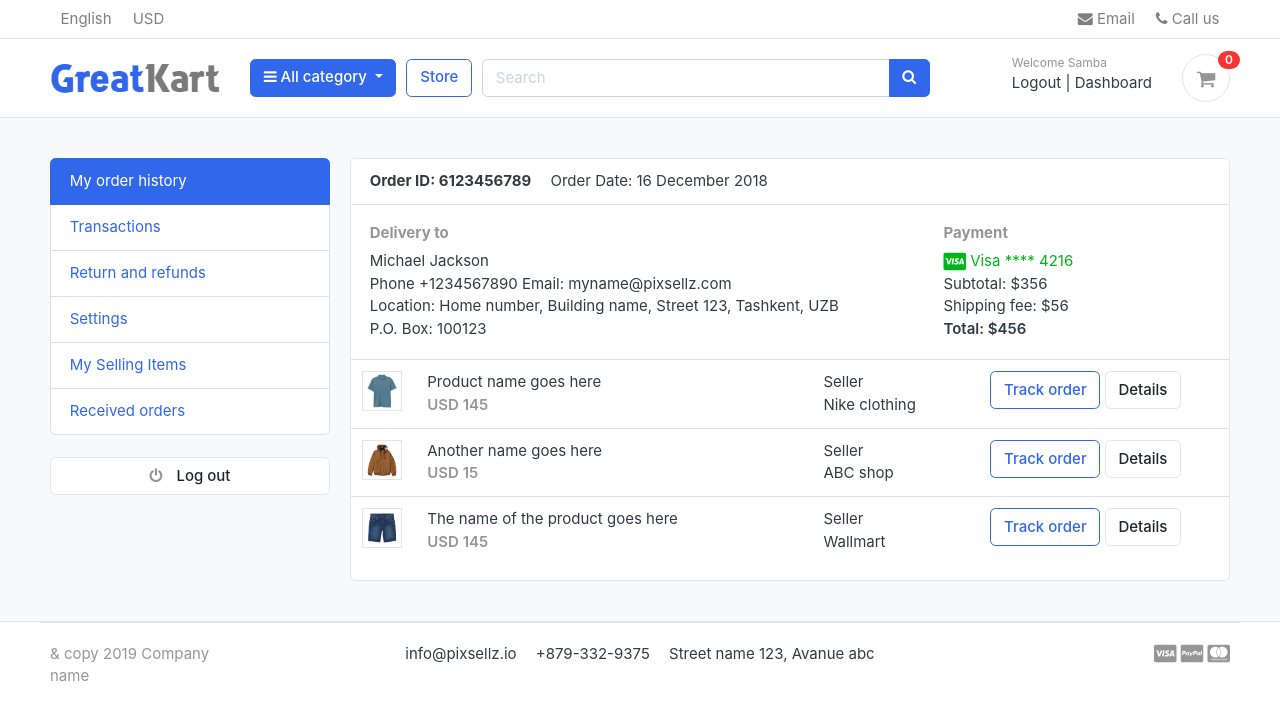
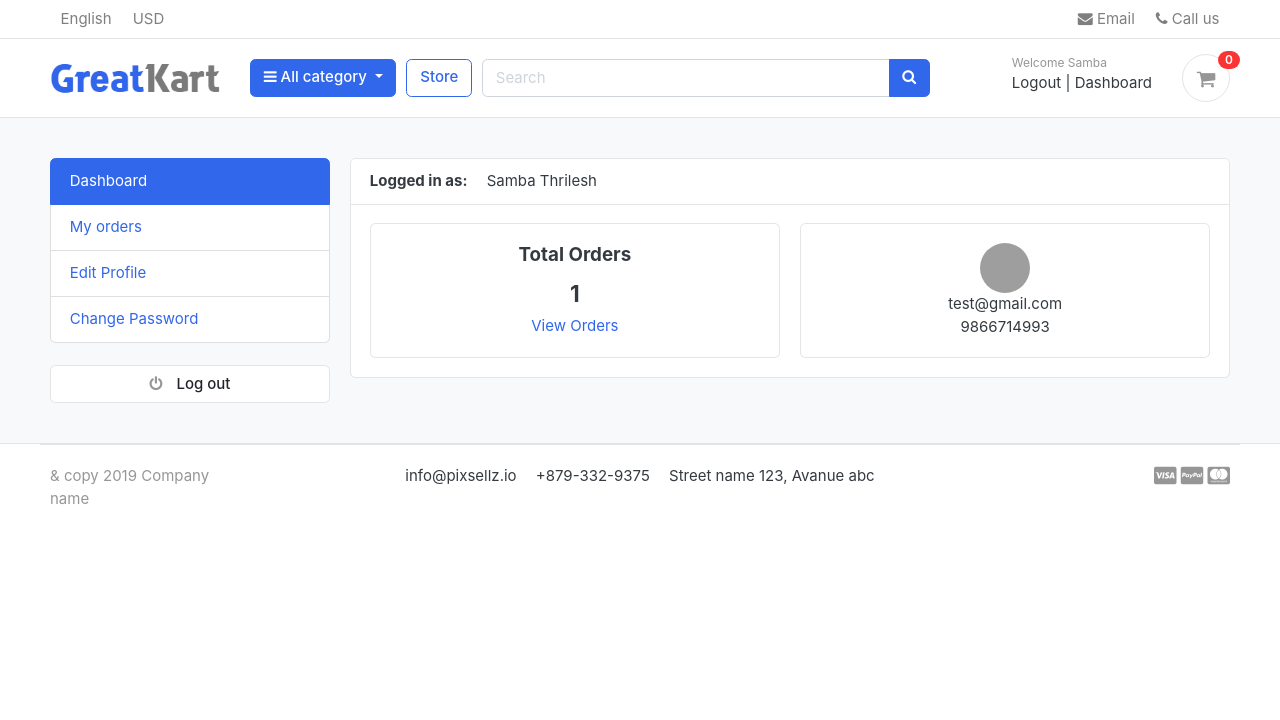
Before and after one commit to Thrilesh/Ecommerce-Project, a Django app: page /accounts/ in a window 1280 px wide. Shown: the top 720 px of the page. Run offline with Django 4.2, Linux system fonts and the light colour scheme; a user stored in the database is signed in; data comes from the database, SQL or seed files in the repository; both versions use the stored data as it was after the commit; parts of the project's set-up code (start-up, migrations or seed data) failed here and were passed over; some libraries are stand-ins or nearby versions; some web fonts are replaced; grey boxes are pictures that could not be loaded.

Commit message:
My Account Functionalities

```diff
--- a/PixelCart/templates/PixelCart/dashboard.html
+++ b/PixelCart/templates/PixelCart/dashboard.html
@@ -11,86 +11,38 @@
 
     <div class="container">
         <div class="row">
-        <aside class="col-md-3">
-            <!--   SIDEBAR   -->
-            <ul class="list-group">
-                <a class="list-group-item active" href="#"> My order history </a>
-                <a class="list-group-item" href="#"> Transactions </a>
-                <a class="list-group-item" href="#"> Return and refunds </a>
-                <a class="list-group-item" href="#">Settings </a>
-                <a class="list-group-item" href="#"> My Selling Items </a>
-                <a class="list-group-item" href="#"> Received orders </a>
-            </ul>
-            <br>
-            <a class="btn btn-light btn-block" href="{% url  "logout" %}"> <i class="fa fa-power-off"></i> <span class="text">Log out</span> </a>
-            <!--   SIDEBAR .//END   -->
-        </aside>
+            {% include "PixelCart/includes/dashboard_sidebar.html" %}
         <main class="col-md-9">
             <article class="card">
             <header class="card-header">
-                <strong class="d-inline-block mr-3">Order ID: 6123456789</strong>
-                <span>Order Date: 16 December 2018</span>
+                <strong class="d-inline-block mr-3">Logged in as:</strong>
+                <span>{{user.full_name}}</span>
             </header>
             <div class="card-body">
                 <div class="row">
-                    <div class="col-md-8">
-                        <h6 class="text-muted">Delivery to</h6>
-                        <p>Michael Jackson <br>
-                        Phone +1234567890 Email: myname@pixsellz.com <br>
-                        Location: Home number, Building name, Street 123,  Tashkent, UZB <br>
-                        P.O. Box: 100123
-                         </p>
+                    <div class="col-md-6">
+                        <div class="card">
+                            <div class="card-body"  style="text-align:center;">
+                                <h5 class="card-title">Total Orders</h5>
+                                <h4>{{order_count}}</h4>
+                                <a href="{% url 'my_orders' %}">View Orders</a>
+                                                       </div>
+                        </div>
                     </div>
-                    <div class="col-md-4">
-                        <h6 class="text-muted">Payment</h6>
-                        <span class="text-success">
-                            <i class="fab fa-lg fa-cc-visa"></i>
-                            Visa  **** 4216
-                        </span>
-                        <p>Subtotal: $356 <br>
-                         Shipping fee:  $56 <br>
-                         <span class="b">Total:  $456 </span>
-                        </p>
+                    <div class="col-md-6">
+                        <div class="card" style="text-align:center;">
+                            <div class="card-body" style="text-align:center;">
+                                <img src="{{userprofile.profile_picture.url}}" style="width:50px; height:50px; border-radius:50%"/>
+                                <p class="mb-0">{{user.email}}</p>
+                                <p>{{user.phone_number}}</p>
+
+                                                       </div>
+                        </div>
                     </div>
+
                 </div> <!-- row.// -->
             </div> <!-- card-body .// -->
-            <div class="table-responsive">
-            <table class="table table-hover">
-                <tr>
-                    <td width="65">
-                        <img src="../images/items/1.jpg" class="img-xs border">
-                    </td>
-                    <td>
-                        <p class="title mb-0">Product name goes here </p>
-                        <var class="price text-muted">USD 145</var>
-                    </td>
-                    <td> Seller <br> Nike clothing </td>
-                    <td width="250"> <a href="#" class="btn btn-outline-primary">Track order</a> <a href="#" class="btn btn-light"> Details </a> </td>
-                </tr>
-                <tr>
-                    <td>
-                        <img src="../images/items/2.jpg" class="img-xs border">
-                    </td>
-                    <td>
-                        <p class="title mb-0">Another name goes here </p>
-                        <var class="price text-muted">USD 15</var>
-                    </td>
-                    <td> Seller <br> ABC shop </td>
-                    <td> <a href="#" class="btn btn-outline-primary">Track order</a> <a href="#" class="btn btn-light"> Details </a> </td>
-                </tr>
-                <tr>
-                    <td>
-                        <img src="../images/items/3.jpg" class="img-xs border">
-                    </td>
-                    <td>
-                        <p class="title mb-0">The name of the product  goes here </p>
-                        <var class="price text-muted">USD 145</var>
-                    </td>
-                    <td> Seller <br> Wallmart </td>
-                    <td> <a href="#" class="btn btn-outline-primary">Track order</a> <a href="#" class="btn btn-light"> Details </a> </td>
-                </tr>
-            </table>
-            </div> <!-- table-responsive .end// -->
+
             </article> <!-- order-group.// -->
         </main>
     </div> <!-- row.// -->
--- /dev/null
+++ b/PixelCart/templates/PixelCart/includes/dashboard_sidebar.html
@@ -0,0 +1,14 @@
+
+
+<aside class="col-md-3">
+    <!--SIDEBAR -->
+    <ul class="list-group">
+        <a class="list-group-item {% if "/accounts/" == request.path %}active{% endif %}" href="{% url "dashboard" %}"> Dashboard </a>
+        <a class="list-group-item  {% if "/my_orders/" in request.path %}active{% endif %}" href="{% url "my_orders" %}">My orders </a>
+        <a class="list-group-item  {% if "/edit_profile/" in request.path %}active{% endif %}" href="{% url "edit_profile" %}"> Edit Profile</a>
+        <a class="list-group-item  {% if "/change_password/" in request.path %}active{% endif %}" href="{% url "change_password" %}">Change Password </a>
+    </ul>
+    <br>
+    <a class="btn btn-light btn-block" href="{% url  "logout" %}"> <i class="fa fa-power-off"></i> <span class="text">Log out</span> </a>
+    <!--   SIDEBAR .//END   -->
+</aside>
--- a/accounts/models.py
+++ b/accounts/models.py
@@ -67,3 +67,20 @@ class Account(AbstractBaseUser):
 
     def has_module_perms(self, add_label):
         return True
+
+
+class UserProfile(models.Model):
+    user = models.OneToOneField(Account, on_delete=models.CASCADE)
+    address_line_1 = models.CharField(max_length=100, blank=True)
+    address_line_2 = models.CharField(max_length=100, blank=True)
+    profile_picture = models.ImageField(upload_to='userprofile', blank=True)
+    city = models.CharField(max_length=20, blank=True)
+    state = models.CharField(max_length=20, blank=True)
+    country = models.CharField(max_length=20, blank=True)
+
+    def __str__(self):
+
+        return self.user.first_name
+
+    def full_address(self):
+        return f"{self.address_line_1} {self.address_line_2}"
--- a/accounts/urls.py
+++ b/accounts/urls.py
@@ -14,4 +14,12 @@ urlpatterns = [
     path("resetpassword_validate/<uidb64>/<token>/",
          views.resetpassword_validate, name="resetpassword_validate"),
     path("resetPassword/", views.resetPassword, name="resetPassword"),
+
+
+    path("my_orders/", views.my_orders, name="my_orders"),
+    path("edit_profile/", views.edit_profile, name="edit_profile"),
+    path("change_password/", views.change_password, name="change_password"),
+    path("order_detail/<int:order_id>/",
+         views.order_detail, name="order_detail"),
+
 ]
--- a/accounts/views.py
+++ b/accounts/views.py
@@ -4,14 +4,15 @@ from base64 import urlsafe_b64encode
 from django.core.mail import EmailMessage
 from django.contrib import messages, auth
 from django.http import HttpResponse
-from django.shortcuts import redirect, render
+from django.shortcuts import get_object_or_404, redirect, render
 from django.contrib.auth.decorators import login_required
 from django.contrib.auth.tokens import default_token_generator
 from django.template.loader import render_to_string
-from accounts.models import Account
+from accounts.models import Account, UserProfile
 from cart.models import Cart, CartItem
 from cart.views import _cart_id
-from .forms import RegistrationForm
+from orders.models import Order, OrderProduct
+from .forms import RegistrationForm, UserForm, UserProfileForm
 from django.contrib.sites.shortcuts import get_current_site
 from django.utils.encoding import force_bytes
 from django.utils.http import urlsafe_base64_decode
@@ -35,6 +36,11 @@ def register(request):
                 first_name=first_name, last_name=last_name, email=email, username=username, password=password)
             user.phone_number = phone_number
             user.save()
+
+            profile = UserProfile()
+            profile.user_id = user.id
+            profile.profile_picture = "default/testimoila-1.png"
+            profile.save()
 
             # user activation
             current_site = get_current_site(request)
@@ -156,7 +162,17 @@ def activate(request, uidb64, token):
 
 @login_required(login_url="login")
 def dashboard(request):
-    return render(request, "PixelCart/dashboard.html")
+    orders = Order.objects.order_by(
+        "-created_at").filter(user=request.user.id, is_ordered=True)
+    order_count = orders.count()
+    userprofile = UserProfile.objects.get(user_id=request.user.id)
+
+    context = {
+        "orders": orders,
+        "order_count": order_count,
+        "userprofile": userprofile,
+    }
+    return render(request, "PixelCart/dashboard.html", context)
 
 
 def forgotPassword(request):
@@ -220,3 +236,83 @@ def resetPassword(request):
             messages.error(request, "Password do not match ")
     else:
         return render(request, "PixelCart/resetPassword.html")
+
+
+@login_required(login_url='login')
+def my_orders(request):
+    orders = Order.objects.filter(
+        user=request.user.id, is_ordered=True).order_by("-created_at")
+    context = {
+        "orders": orders,
+    }
+    return render(request, "PixelCart/includes/my_orders.html", context)
+
+
+@login_required(login_url='login')
+def edit_profile(request):
+    userprofile = get_object_or_404(UserProfile, user=request.user)
+    if request.method == "POST":
+        user_form = UserForm(request.POST, instance=request.user)
+        profile_form = UserProfileForm(
+            request.POST, request.FILES, instance=userprofile)
+
+        if user_form.is_valid() and profile_form.is_valid():
+            user_form.save()
+            profile_form.save()
+            messages.success(request, "Your profile has been updated")
+            return redirect('edit_profile')
+    else:
+        user_form = UserForm(instance=request.user)
+        profile_form = UserProfileForm(instance=userprofile)
+
+    context = {
+        'user_form': user_form,
+        'profile_form': profile_form,
+        'userprofile': userprofile,
+
+    }
+    return render(request, "PixelCart/includes/edit_profile.html", context)
+
+
+@login_required(login_url='login')
+def change_password(request):
+    if request.method == "POST":
+        current_password = request.POST['current_password']
+        new_password = request.POST['new_password']
+        confirm_password = request.POST['confirm_password']
+
+        user = Account.objects.get(username__exact=request.user.username)
+
+        if new_password == confirm_password:
+            success = user.check_password(current_password)
+            if success:
+                user.set_password(new_password)
+                user.save()
+                # auth.Logout(request) *logout after password changing
+                messages.success(request, "Password changed successfully.")
+                return redirect("change_password")
+            else:
+                messages.error(request, "Current password is incorrect.")
+                return redirect("change_password")
+        else:
+            messages.error(request, "Passwords do not match")
+            return redirect("change_password")
+
+    return render(request, "PixelCart/includes/change_password.html")
+
+
+@login_required(login_url="login")
+def order_detail(request, order_id):
+    order_detail = OrderProduct.objects.filter(order__order_number=order_id)
+    order = Order.objects.get(order_number=order_id)
+    subtotal = 0
+    for item in order_detail:
+        subtotal += item.product.price * item.quantity
+
+    context = {
+        'order_detail': order_detail,
+        'order': order,
+        'subtotal': subtotal,
+
+    }
+    return render(request, "PixelCart/includes/order_detail.html", context)
--- a/ecommerce_site/settings.py
+++ b/ecommerce_site/settings.py
@@ -32,6 +32,7 @@ ALLOWED_HOSTS = []
 # Application definition
 
 INSTALLED_APPS = [
+    'admin_thumbnails',
     'orders',
     'cart',
     'store',
```
Also changed, not shown: PixelCart/templates/PixelCart/includes/change_password.html (added, +67 -0 lines), PixelCart/templates/PixelCart/includes/edit_profile.html (added, +91 -0 lines), PixelCart/templates/PixelCart/includes/my_orders.html (added, +65 -0 lines), PixelCart/templates/PixelCart/includes/order_detail.html (added, +111 -0 lines), PixelCart/templates/PixelCart/product_detail.html (+10 -2 lines), accounts/admin.py (+10 -1 lines), accounts/forms.py (+33 -2 lines), store/admin.py (+10 -1 lines), store/models.py (+13 -0 lines), store/views.py (+6 -1 lines), accounts/migrations/0002_userprofile.py (added), accounts/migrations/0003_rename_addreess_line_1_userprofile_address_line_1_and_more.py (added), db.sqlite3, store/migrations/0004_productgallery.py (added).
